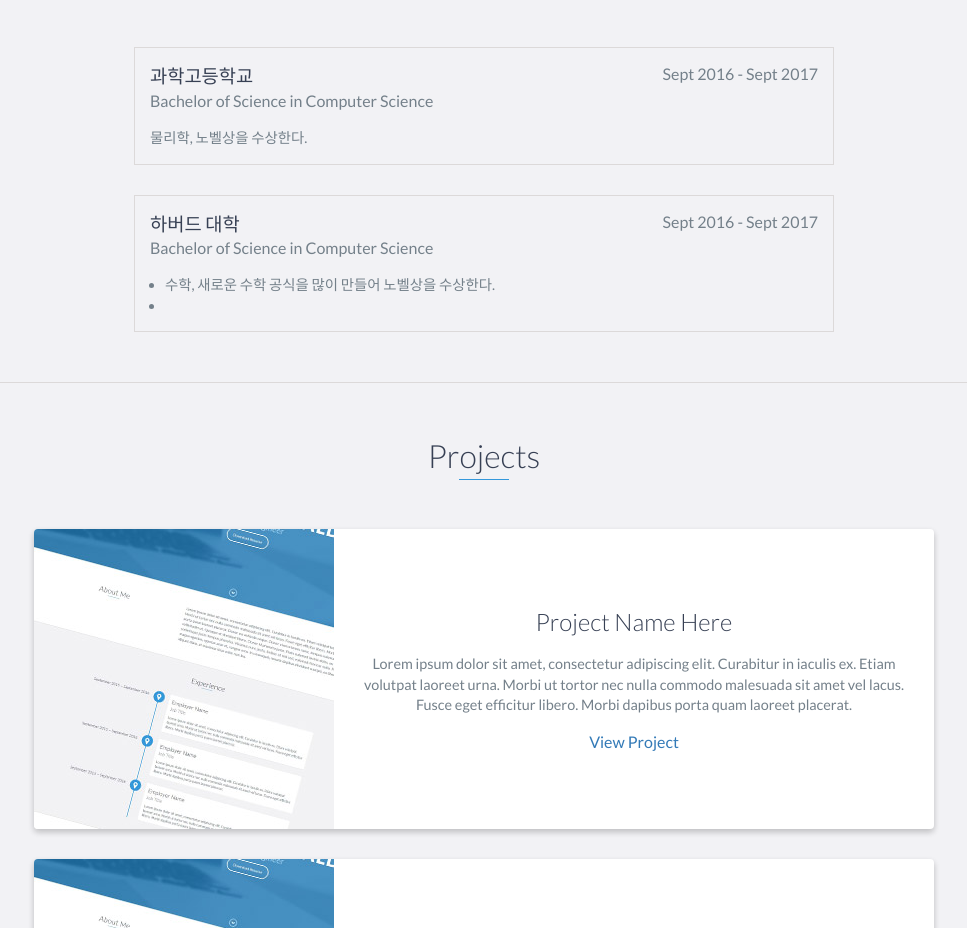
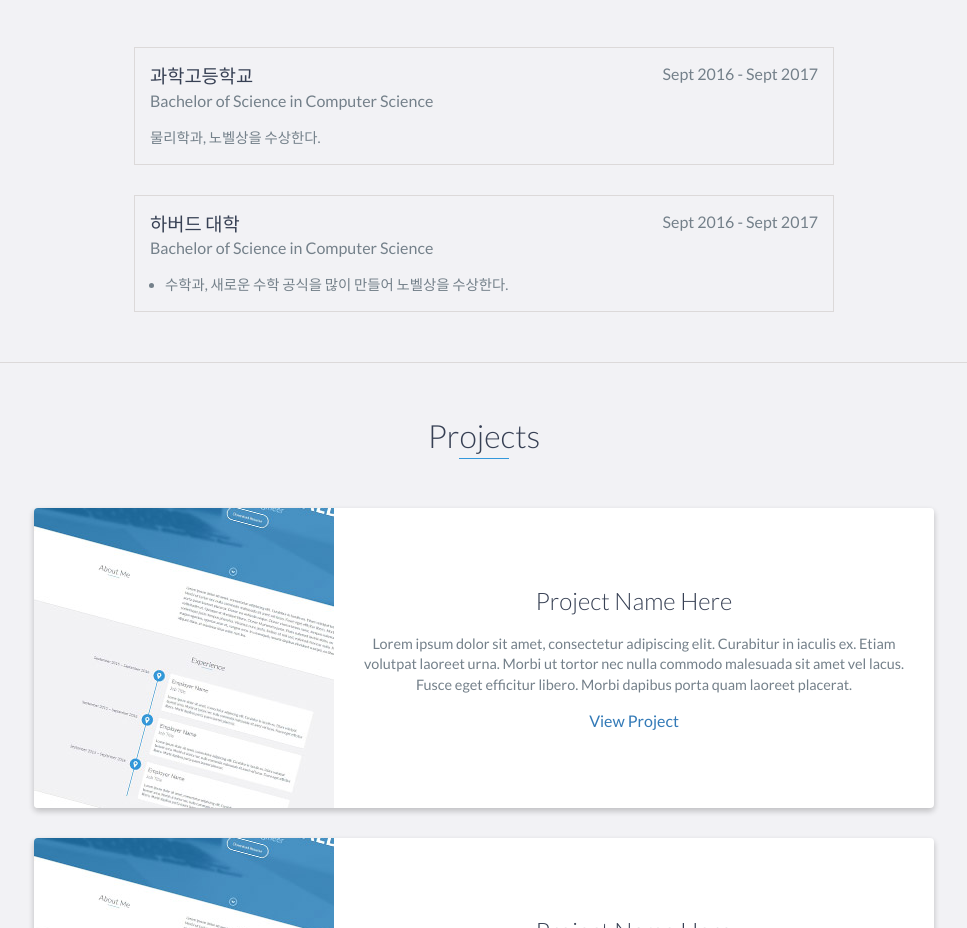
Before and after one commit to Kwonjiho/Kwonjiho.github.io, a website: page index.html in a window 1280 px wide. Shown: the part 2521-3449 px from the top of the page, without its empty margins (156-1123 px from the left). Drawn offline with nearby package versions, Linux system fonts and the light colour scheme.

Commit message:
change the dajfkafdjlas

```diff
--- a/index.html
+++ b/index.html
@@ -181,7 +181,7 @@
             <span class="education-date">Sept 2016 - Sept 2017</span>
             <h4>Bachelor of Science in Computer Science</h4>
             <p>
-                물리학, 노벨상을 수상한다.
+                물리학과, 노벨상을 수상한다.
             </p>
         </div>
         <!-- End .education-block -->
@@ -192,9 +192,9 @@
             <h4>Bachelor of Science in Computer Science</h4>
             <ul>
                 <li>
-                    수학, 새로운 수학 공식을 많이 만들어 노벨상을 수상한다.
+                    수학과, 새로운 수학 공식을 많이 만들어 노벨상을 수상한다.
                 </li>
-                <li>
+
 
             </ul>
         </div>
```
